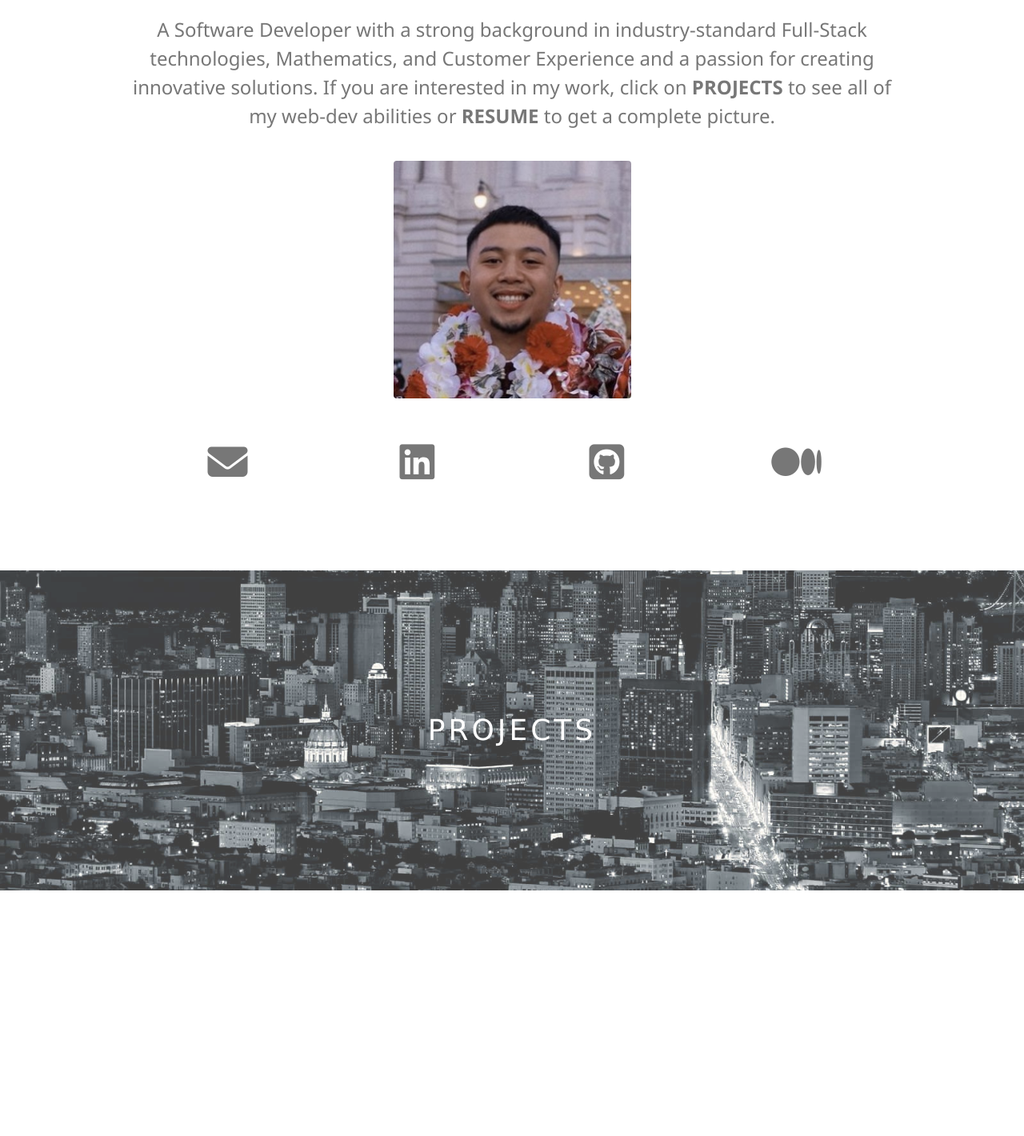
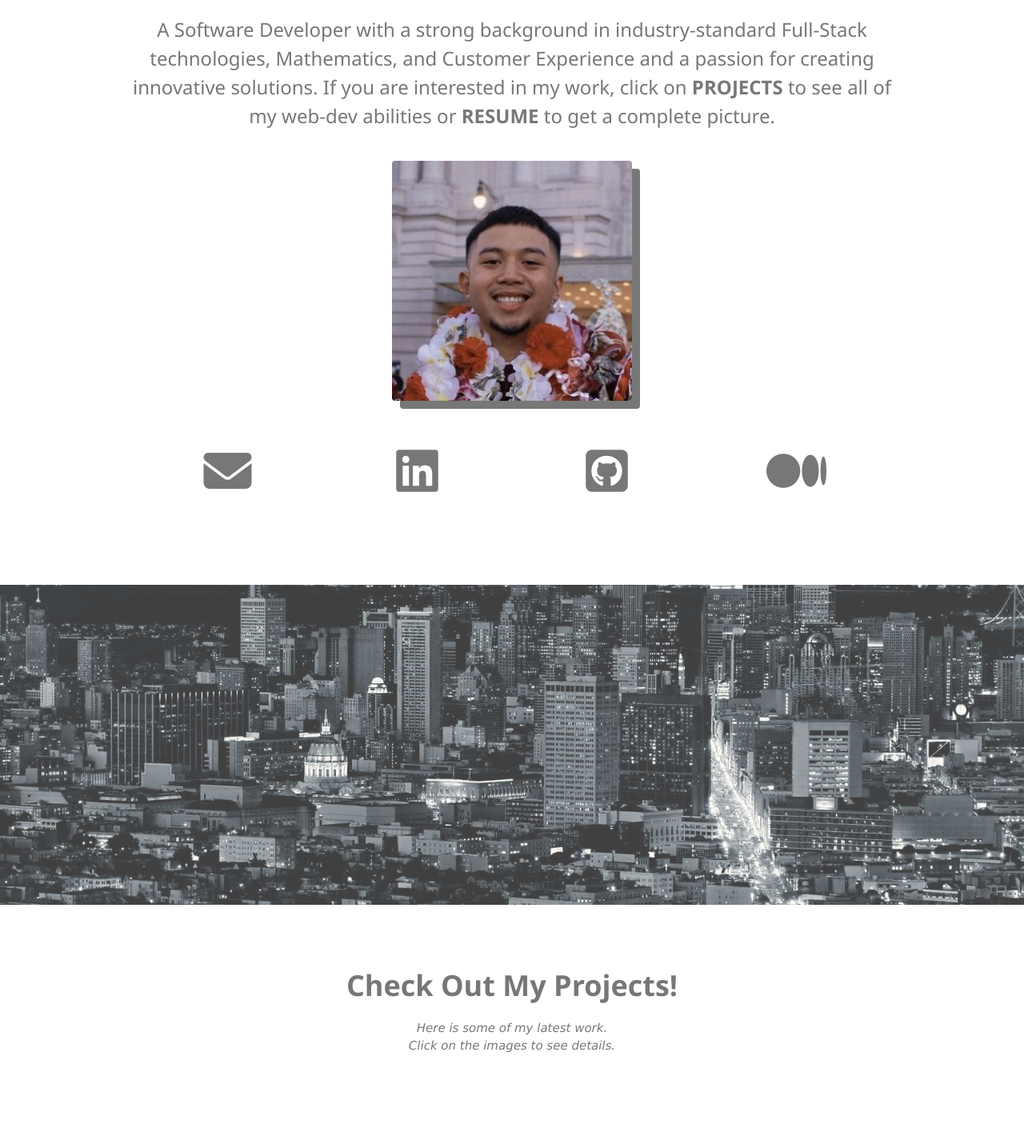
Before and after one commit to jesustgr/jtr-portfolio-v2, a plain HTML site: page index.html in a window 1280 px wide. Shown: the part 181-1601 px from the top of the page at 80% size. Before the commit the page ends 1294 px from the top, so only its background shows below. Drawn offline with nearby package versions, Linux system fonts and the light colour scheme.

Commit message:
initialize project section

```diff
--- a/index.html
+++ b/index.html
@@ -51,7 +51,7 @@
     <h3 class="w3-center">Hello!</h3>
     <h1 class="w3-center"><b>I'm Jesus Thomas Reyes</b></h1>
     <h3 class="w3-center w3-padding-16">A Software Developer with a strong background in industry-standard Full-Stack technologies, Mathematics, and Customer Experience and a passion for creating innovative solutions.
-        If you are interested in my work, click on <b>PROJECTS</b> to see all of my web-dev abilities or <b>RESUME</b> to get a complete picture.</h3>
+        If you are interested in my work, click on <a href="projects" style="text-decoration:none" class="w3-hover-opacity"><b>PROJECTS</b></a> to see all of my web-dev abilities or <a href="resume" style="text-decoration:none" class="w3-hover-opacity"><b>RESUME</b></a> to get a complete picture.</h3>
     <div class="w3-row">
         <div class=" w3-center w3-padding-large">
             <img src="me.jpg" class="w3-round w3-image headshot" alt="Photo of Me">
@@ -86,10 +86,15 @@
 
 <!-- Second Parallax Image with Portfolio Text -->
 <div class="bgimg-2 w3-display-container w3-opacity-min">
-    <div class="w3-display-middle">
-        <span class="w3-xxlarge w3-text-white w3-wide">PROJECTS</span>
-    </div>
+    <!-- <div class="w3-display-middle">
+        <span class="w3-xxlarge w3-text-white w3-wide"><b>PROJECTS</b></span>
+    </div> -->
 </div>
+
+<!-- Container (Project Section) -->
+<div class="w3-content w3-container w3-padding-64" id="portfolio">
+    <h1 class="w3-center"><b>Check Out My Projects!</b></h1>
+    <p class="w3-center"><em>Here is some of my latest work.<br> Click on the images to see details.</em></p><br>
 
 </body>
 </html>
--- a/style.css
+++ b/style.css
@@ -20,13 +20,14 @@ body, html {
 }
 
 .headshot {
-    filter: grayscale(33%);
-    height: 33%;
-    width: 33%;
+    filter: grayscale(33.3%);
+    height: 33.3%;
+    width: 33.3%;
+    box-shadow: 10px 10px;
 }
 
 .clb {
-    font-size: 50px;
+    font-size: 60px;
 }
 
 /* Second image (Portfolio) */
```
